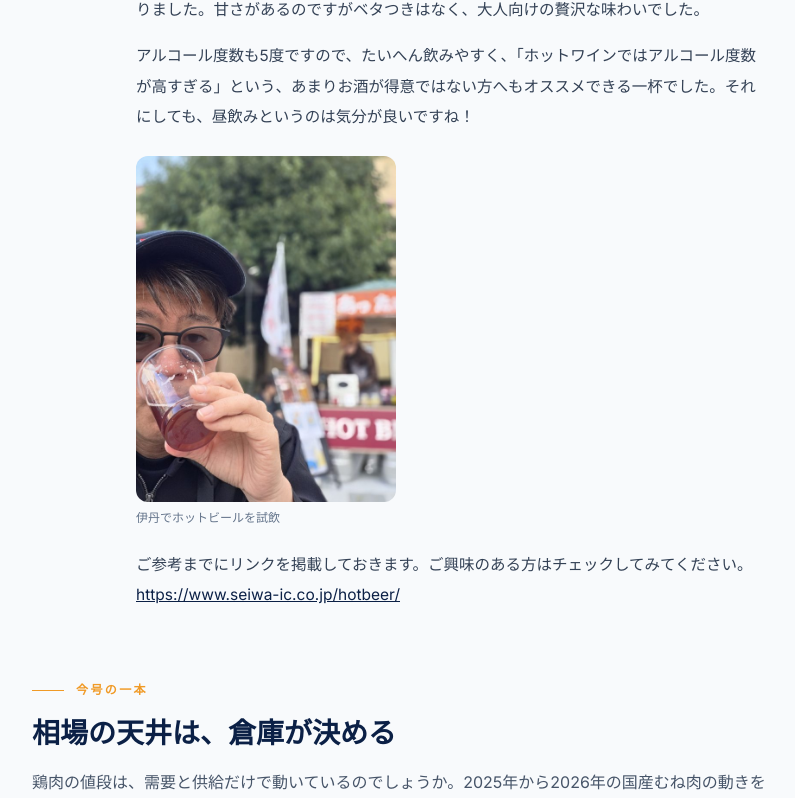
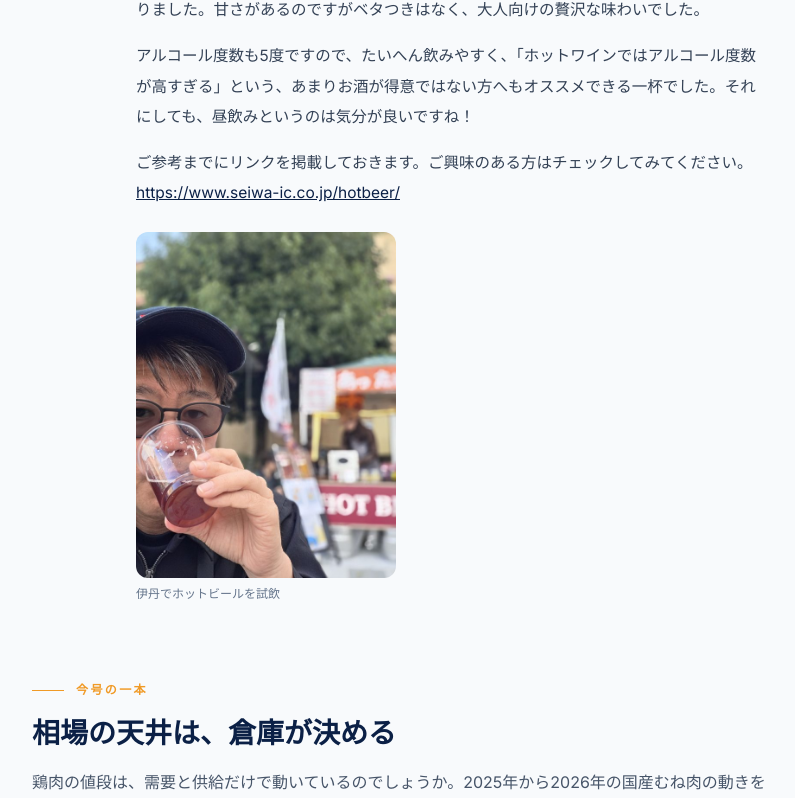
Before and after one commit to takuya5135/jcs-giba-site, a Next.js app: page /ja/tsushin/2026-12 in a window 1280 px wide. Shown: the part 463-1261 px from the top of the page, without its empty margins (240-1035 px from the left). Built offline with nearby package versions, Linux system fonts and the light colour scheme.

Commit message:
Re-add image and caption for hot beer tasting

```diff
--- a/src/tsushin/issues/2026-12/content.tsx
+++ b/src/tsushin/issues/2026-12/content.tsx
@@ -56,10 +56,6 @@ export default function Content() {
           <P>
             アルコール度数も5度ですので、たいへん飲みやすく、「ホットワインではアルコール度数が高すぎる」という、あまりお酒が得意ではない方へもオススメできる一杯でした。それにしても、昼飲みというのは気分が良いですね！
           </P>
-          <figure className="my-6 max-w-[260px]">
-            <img src="/images/tsushin/2026-12-hotbeer.jpg" alt="ホットビールを試飲する畑" className="w-full rounded-xl" />
-            <figcaption className="mt-2 text-xs text-slate-500">伊丹でホットビールを試飲</figcaption>
-          </figure>
           <P>
             ご参考までにリンクを掲載しておきます。ご興味のある方はチェックしてみてください。
             <br />
@@ -67,6 +63,10 @@ export default function Content() {
               https://www.seiwa-ic.co.jp/hotbeer/
             </a>
           </P>
+          <figure className="my-6 max-w-[260px]">
+            <img src="/images/tsushin/2026-12-hotbeer.jpg" alt="ホットビールを試飲する畑" className="w-full rounded-xl" />
+            <figcaption className="mt-2 text-xs text-slate-500">伊丹でホットビールを試飲</figcaption>
+          </figure>
         </div>
       </section>
 
```
